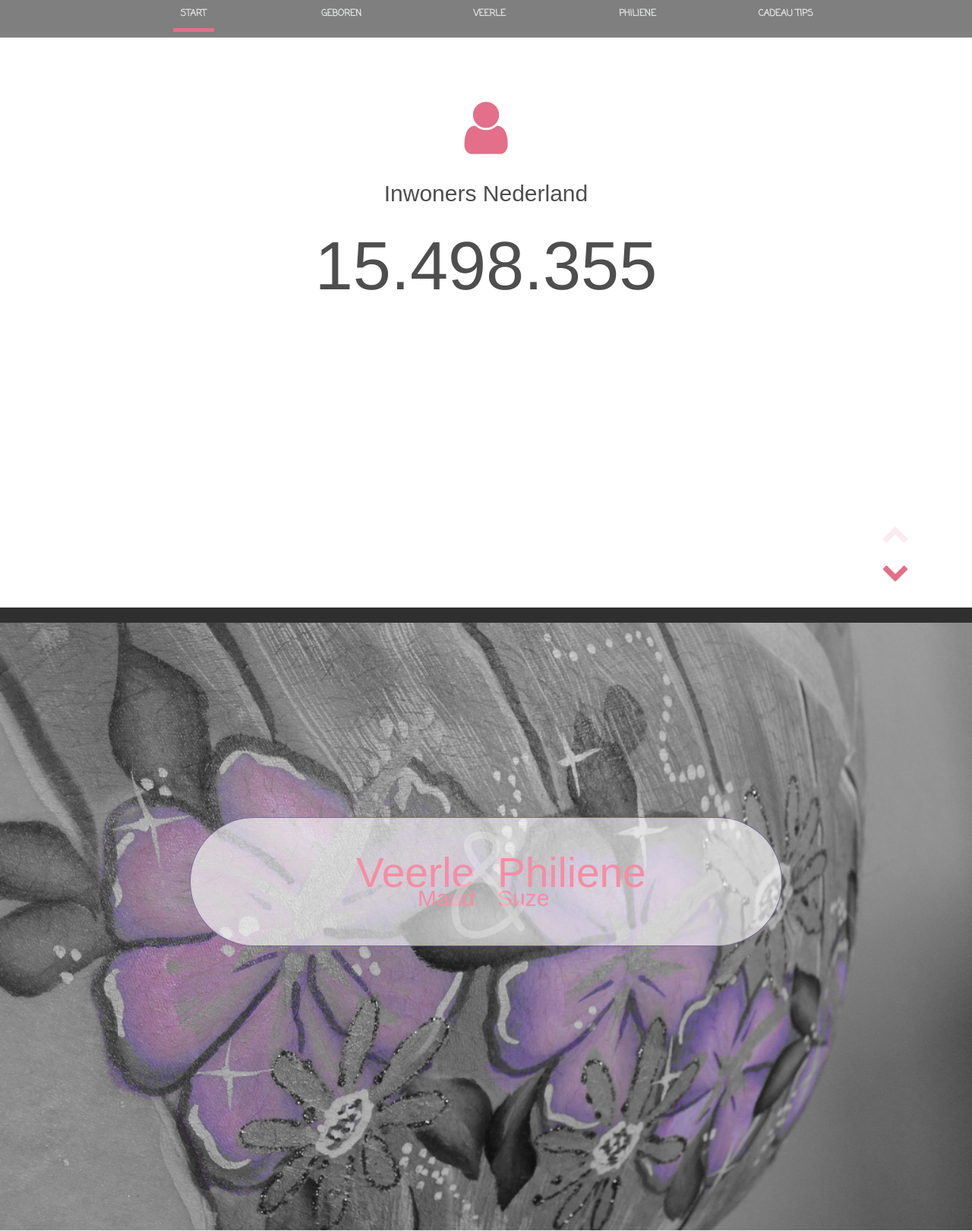
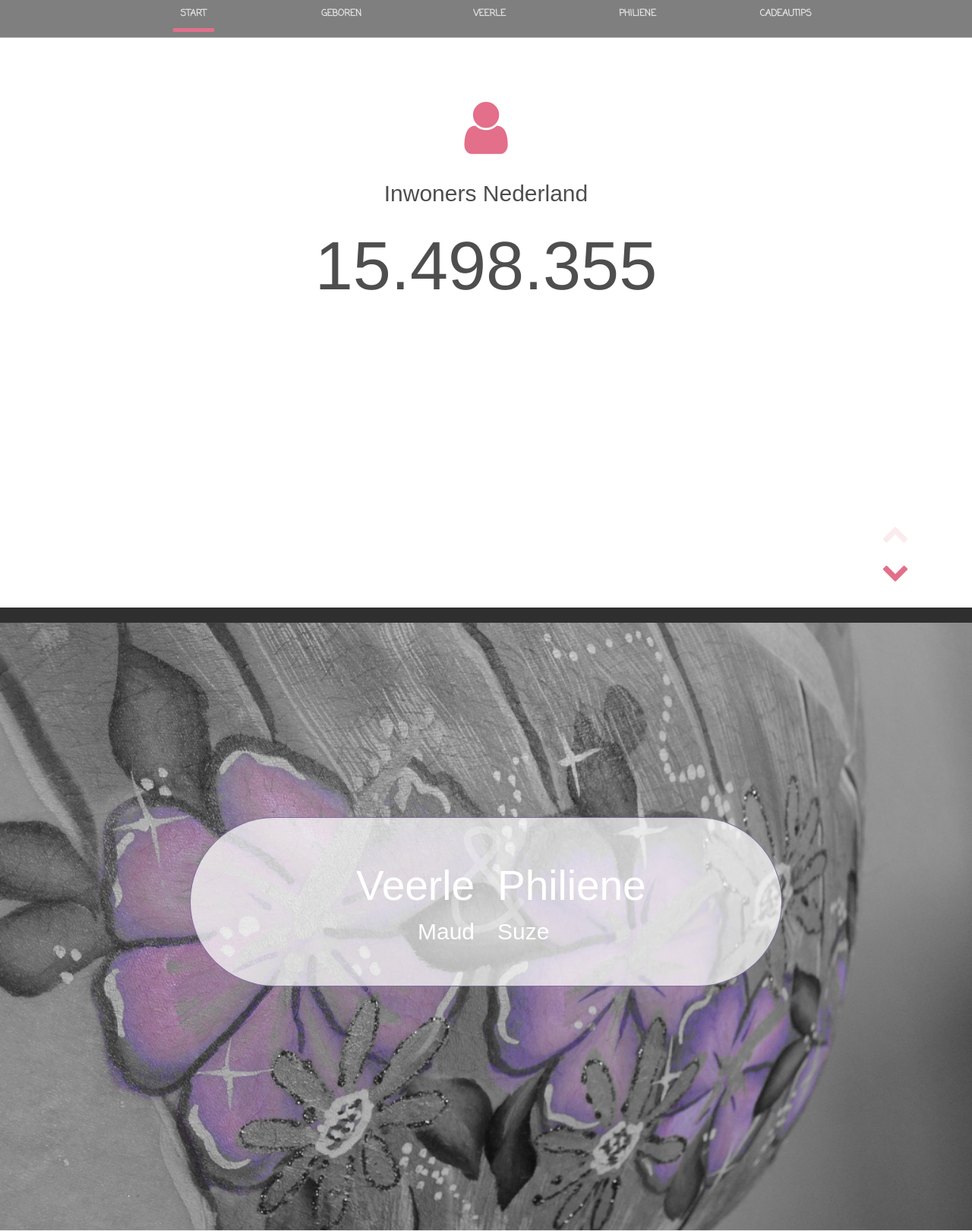
Before and after one commit to markeilander/veerle-philiene-layout, a PHP site: page /index.html in a window 1280 px wide. Shown: the top 1621 px of the page at 76% size. Run offline with PHP 8.4, Linux system fonts and the light colour scheme; some libraries are stand-ins or nearby versions; some web fonts are replaced.

Commit message:
release 0.1.1

```diff
--- a/public/css/style.css
+++ b/public/css/style.css
@@ -174,7 +174,7 @@ body {
   padding-top: 15px;
   padding-bottom: 15px;
   background-color: #fff;
-  background-color: rgba(255,255,255,.6);
+  background-color: rgba(255,255,255,.70);
   border: 1px solid #ddd;
   border: 1px solid rgba(86,61,124,.7);
 }
@@ -182,7 +182,7 @@ body {
   padding-top: 15px;
   padding-bottom: 15px;
   background-color: #fff;
-  background-color: rgba(227, 111, 138,.4);
+  background-color: rgba(227, 111, 138,.55);
   border: 2px dotted #ddd;
   border: 2px dotted rgba(86,61,124,.7);
 }
@@ -284,7 +284,7 @@ body {
 #names .font-semibold,
 #names .font-light,
 #names .font-thin{
-    color: #F58DA4;
+    color: #E36F8A
     line-height: 0.8;
     //#9A9A9A
 }
--- a/public/index.html
+++ b/public/index.html
@@ -38,7 +38,7 @@
                 <li data-slide="2" class="col-12 col-sm-2"><a id="menu-link-2" href="#names" title="Next Section"><span class="text">GEBOREN</span></a></li>
                 <li data-slide="3" class="col-12 col-sm-2"><a id="menu-link-4" href="#veerle" title="Next Section"><span class="text">VEERLE</span></a></li>
                 <li data-slide="4" class="col-12 col-sm-2"><a id="menu-link-5" href="#philiene" title="Next Section"><span class="text">PHILIENE</span></a></li>
-                <li data-slide="5" class="col-12 col-sm-2"><a id="menu-link-6" href="#cadeau" title="Next Section"><span class="text">CADEAU TIPS</span></a></li>
+                <li data-slide="5" class="col-12 col-sm-2"><a id="menu-link-6" href="#cadeau" title="Next Section"><span class="text">CADEAUTIPS</span></a></li>
             </ul>
             <div class="row">
                 <div class="col-sm-2 active-menu"></div>
```
